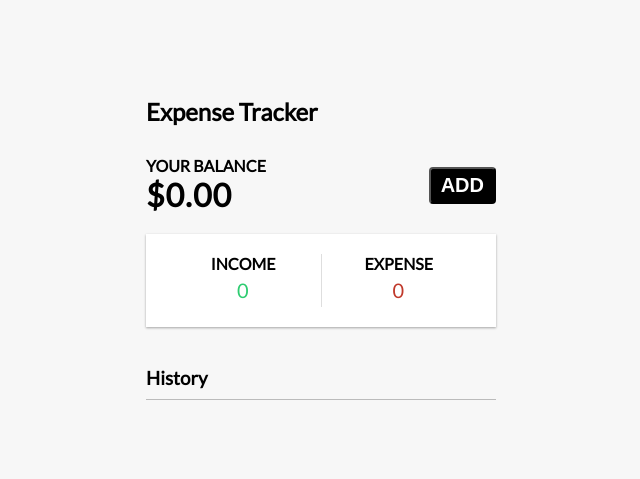
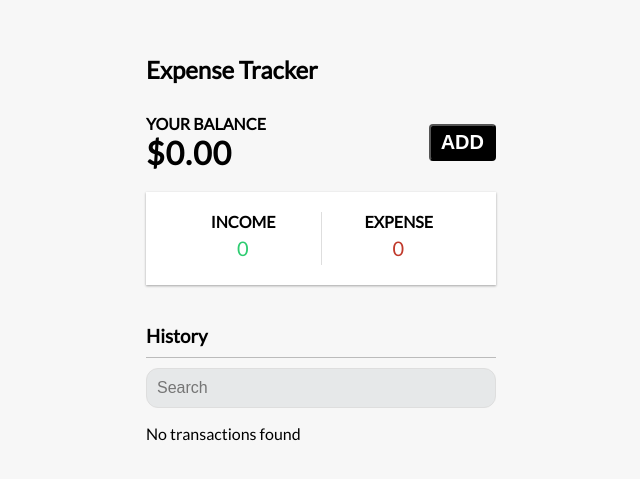
Before and after one commit to ShahManali99/Expense-Tracker, a React (Vite) app: page / in a window 1280 px wide. Shown: the part 141-620 px from the top of the page, without its empty margins (319-959 px from the left). Built offline with nearby package versions, Linux system fonts and the light colour scheme.

Commit message:
Added search functionality

```diff
--- a/src/App.css
+++ b/src/App.css
@@ -90,10 +90,11 @@ input[type='date'] {
 
 .btn {
   cursor: pointer;
-  background-color: #9c88ff;
+  background-color: black;
   box-shadow: var(--box-shadow);
   color: #fff;
   border: 0;
+  border-radius: 5px;
   display: block;
   font-size: 16px;
   padding: 10px;
@@ -183,6 +184,11 @@ input[type='date'] {
   gap: 35px;
 }
 
+.search {
+  border-radius: 12px !important;
+  background: #e6e8e9;
+}
+
 @media (max-width: 320px) {
   .container {
     width: 300px;
--- a/src/Components/AddTransaction.jsx
+++ b/src/Components/AddTransaction.jsx
@@ -5,10 +5,20 @@ import { ACTIONS } from '../Context/Reducer'
 const AddTransaction = () => {
     const [label, setLabel] = useState('')
     const [amount, setAmount] = useState(0)
+    const [selectedOption, setSelectedOption] = useState('expense')
     const [date, setDate] = useState('')
+    const [error, setError] = useState('')
     const {dispatch} = useContext(GlobalContext)
 
     const handleAddTransactionBtn = (transaction) => {
+      if (!transaction.text || !transaction.amount || !transaction.date) {
+        console.log(transaction.label)
+        console.log(transaction.amount)
+        console.log(transaction.date)
+        setError('Please fill in all fields.')
+        return
+      }
+      setError('')
         dispatch({
           type: ACTIONS.ADD_TRANSACTION,
           payload: transaction
@@ -29,53 +39,26 @@ const AddTransaction = () => {
                 } placeholder="Enter amount..." />
         <div className="radio-box">
           <div>
-            <input type="radio" />
+            <input type="radio" value='expense' checked={selectedOption==='expense'} onChange={(e)=>setSelectedOption(e.target.value)}/>
             <label htmlFor="expense">Expense</label>
           </div>
           <div>
-            <input type="radio" />
+            <input type="radio" value='income' checked={selectedOption==='income'} onChange={(e)=>setSelectedOption(e.target.value)} />
             <label htmlFor="Expense">Income</label>
           </div>
         </div>
         <input type="date" value={date} onChange={(e)=>{
               setDate(e.target.value)}
               } placeholder="Enter date..."/>
+        {error && <div style={{ color: 'red' }}>{error}</div>}
         <button className="btn" onClick={()=>{
-          handleAddTransactionBtn({id:crypto.randomUUID(),text:label, amount:+amount, date: date})}
+          handleAddTransactionBtn({
+            id:crypto.randomUUID(),
+            text:label,
+            amount:+amount*(selectedOption === 'expense'?-1:1),
+            date: date})}
           }>Add transaction</button>
       </div>
-      {/* <h3>Add new transaction</h3>
-        <div className="form-control">
-          <label htmlFor="text">Text</label>
-          <input type="text" value={label} onChange={(e)=>{
-            setLabel(e.target.value)}
-            } placeholder="Enter text..." />
-        </div>
-        <div className="form-control">
-          <label htmlFor="amount">Amount</label>
-          <input type="number" value={amount} onChange={(e)=>{
-            setAmount(e.target.value)}
-            } placeholder="Enter amount..." />
-        </div>
-        <div className="radio-box">
-          <div>
-            <input type="radio" />
-            <label htmlFor="expense">Expense</label>
-          </div>
-          <div>
-            <input type="radio" />
-            <label htmlFor="Expense">Income</label>
-          </div>
-        </div>
-        <div className="form-control">
-          <label htmlFor="date">Date</label>
-          <input type="date" value={date} onChange={(e)=>{
-              setDate(e.target.value)}
-              } placeholder="Enter date..."/>
-        </div>
-        <button className="btn" onClick={()=>{
-          handleAddTransactionBtn({id:crypto.randomUUID(),text:label, amount:+amount, date: date})}
-          }>Add transaction</button> */}
     </>
   )
 }
--- a/src/Components/History.jsx
+++ b/src/Components/History.jsx
@@ -1,8 +1,9 @@
-import React, { useContext } from 'react'
+import React, { useContext, useEffect, useState } from 'react'
 import { GlobalContext } from '../Context/Context'
 import { ACTIONS } from '../Context/Reducer'
 
 const History = () => {
+  const [searchText, setSearchText] = useState('')
   const {state:{transactions}, dispatch} = useContext(GlobalContext)
   const handleDeleteHistory = (id) => {
     return dispatch({
@@ -10,14 +11,22 @@ const History = () => {
       payload:id
     })
   }
-  const history = [...transactions].sort((a,b) => {
-    return new Date(b.date) - new Date(a.date)
-  })
+
+  const filteredTransactions = [...transactions].filter((transaction)=>
+      transaction.text.toLowerCase().includes(searchText.toLowerCase()) ||
+      transaction.date.includes(searchText) ||
+      transaction.amount.toString().includes(searchText)
+    )
+    .sort((a,b) => {
+      return new Date(b.date) - new Date(a.date)
+    })
+
   return (
     <>
         <h3>History</h3>
+        <input type='text' placeholder='Search' className='search' value={searchText} onChange={(e)=>setSearchText(e.target.value)}/>
         <ul className="list">
-          {history.map((transaction)=>{
+          {filteredTransactions.length > 0 ? filteredTransactions.map((transaction)=>{
             return (
               <li className={transaction.amount<0?'minus':'plus'} key={transaction.id}>
                 {transaction.text}
@@ -26,7 +35,8 @@ const History = () => {
                 <button className='delete-btn' onClick={()=>handleDeleteHistory(transaction.id)}>x</button>
               </li>
             )
-          })}
+          }):
+          <p>No transactions found</p>}
         </ul>
     </>
   )
```
